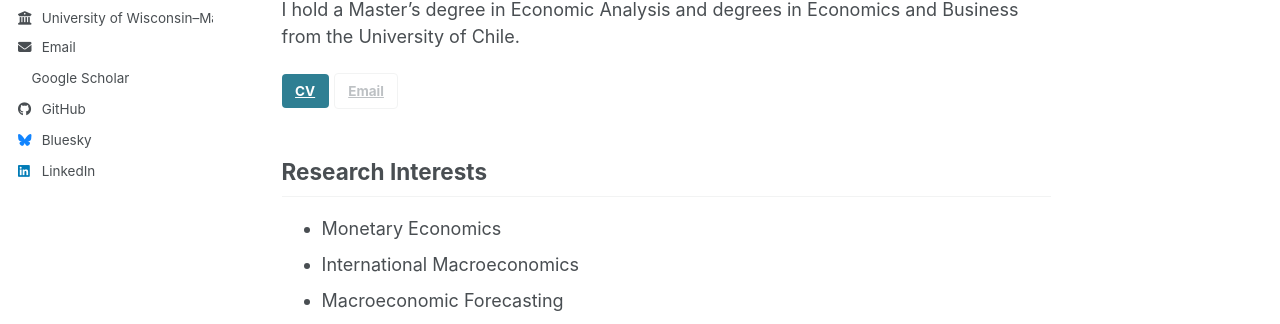
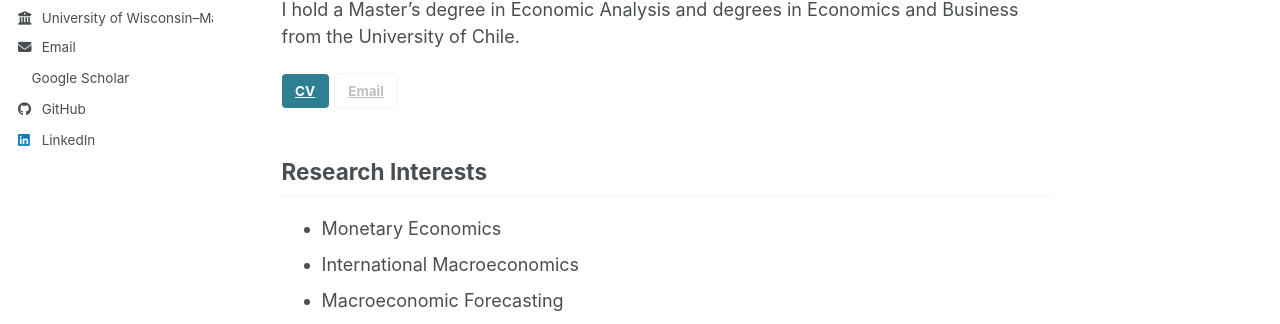
Before and after one commit to cmolinas5/cmolinas5.github.io, a Jekyll site: the page built from _pages/about.md, in a window 1280 px wide. Shown: the part 356-680 px from the top of the page. Built offline with Jekyll 4.4.1, drawn with Linux system fonts in a browser that asks for light colours; a style sheet for code colours, icons or effects is not loaded.

Commit message:
Social media updates

```diff
--- a/_config.yml
+++ b/_config.yml
@@ -36,7 +36,7 @@ author:
   academia         : # URL
   arxiv            : # URL - Update with the correct link to your profile
   googlescholar    : "https://scholar.google.com/citations?user=PS_CX0AAAAAJ"
-  github: "cmolinas5"
+  github           : "cmolinas5"
   inspire-hep      : # URL
   impactstory      : # URL
   semantic         : # URL
@@ -56,7 +56,6 @@ author:
 
   # Social media
   artstation       : # Username
-  bluesky          : "bsky.app" # Replace this with you Bluesky username
   facebook         : # Username
   flickr           : # Username
   foursquare       : # Username
--- a/_data/navigation.yml
+++ b/_data/navigation.yml
@@ -12,7 +12,7 @@ main:
     url: /Research/
 
   - title: "CV"
-    url: //files/CMOLINAS_CV_ENGLISH.pdf
+    url: /files/CMOLINAS_CV_ENGLISH.pdf
 
   # - title: "CV"
   #   url: /cv-json/
```
